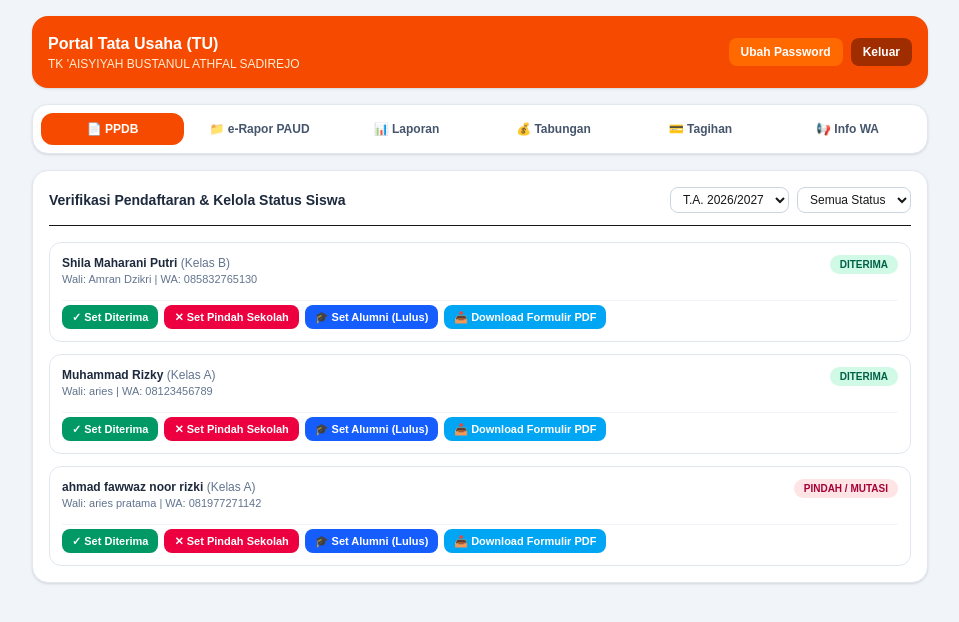
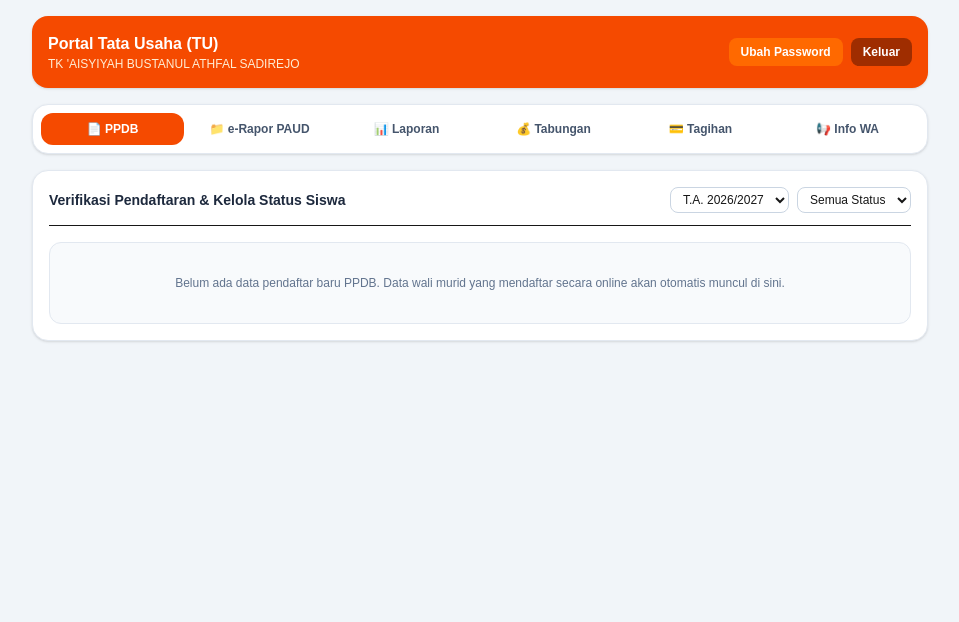
Before and after one commit to ariespratamanur/tk-aisyiyah-sadirejo, a Next.js app: page /portal-tu in a window 1280 px wide. Both pictures are taken after typing "Sample", "Sample123" into the empty fields and a click on the button "Masuk". Shown: the top 622 px of the page, without its empty margins (160-1119 px from the left). Built offline with nearby package versions, Linux system fonts and the light colour scheme.

Commit message:
Update page.tsx
Bersihkan data dummy di Portal TU

```diff
--- a/app/portal-tu/page.tsx
+++ b/app/portal-tu/page.tsx
@@ -10,6 +10,9 @@ export default function PortalTU() {
   const [showChangePassword, setShowChangePassword] = useState(false);
   const [newPassword, setNewPassword] = useState("");
   const [activeTab, setActiveTab] = useState<"ppdb" | "rapor" | "laporan" | "tabungan" | "tagihan" | "wa">("ppdb");
+
+  // Simulasi data pendaftar PPDB riil (kosong secara default jika belum ada yang daftar)
+  const [daftarPPDB] = useState<any[]>([]);
 
   const handleLogin = (e: React.FormEvent) => {
     e.preventDefault();
@@ -238,7 +241,7 @@ export default function PortalTU() {
           </button>
         </div>
 
-        {/* Tab 1: PPDB (Presisi Sesuai Gambar Referensi PPDB) */}
+        {/* Tab 1: PPDB */}
         {activeTab === "ppdb" && (
           <div className="bg-white p-4 rounded-2xl shadow-sm border border-slate-200 space-y-4">
             <div className="flex justify-between items-center border-b pb-3">
@@ -253,99 +256,42 @@ export default function PortalTU() {
               </div>
             </div>
 
+            {daftarPPDB.length === 0 ? (
+              <div className="text-xs text-slate-500 bg-slate-50 p-8 rounded-xl border border-slate-200 text-center">
+                Belum ada data pendaftar baru PPDB. Data wali murid yang mendaftar secara online akan otomatis muncul di sini.
+              </div>
+            ) : (
               <div className="space-y-3">
-              {/* Siswa 1 */}
-              <div className="p-3 border border-slate-200 rounded-xl space-y-3">
+                {daftarPPDB.map((siswa, i) => (
+                  <div key={i} className="p-3 border border-slate-200 rounded-xl space-y-3">
                     <div className="flex justify-between items-start">
                       <div>
-                    <h4 className="text-xs font-bold text-slate-800">Shila Maharani Putri <span className="text-slate-500 font-normal">(Kelas B)</span></h4>
-                    <p className="text-[11px] text-slate-500">Wali: Amran Dzikri | WA: 085832765130</p>
+                        <h4 className="text-xs font-bold text-slate-800">{siswa.nama} <span className="text-slate-500 font-normal">({siswa.kelas})</span></h4>
+                        <p className="text-[11px] text-slate-500">Wali: {siswa.namaWali} | WA: {siswa.wa}</p>
                       </div>
                       <span className="bg-emerald-100 text-emerald-800 font-bold text-[10px] px-2.5 py-0.5 rounded-full uppercase">
-                    DITERIMA
+                        {siswa.status}
                       </span>
                     </div>
                     <div className="flex flex-wrap gap-1.5 pt-1 border-t border-slate-100">
-                  <button className="bg-emerald-600 hover:bg-emerald-700 text-white text-[11px] font-bold px-2.5 py-1 rounded-lg flex items-center gap-1">
-                    ✓ Set Diterima
-                  </button>
-                  <button className="bg-rose-600 hover:bg-rose-700 text-white text-[11px] font-bold px-2.5 py-1 rounded-lg flex items-center gap-1">
-                    ✕ Set Pindah Sekolah
-                  </button>
-                  <button className="bg-blue-600 hover:bg-blue-700 text-white text-[11px] font-bold px-2.5 py-1 rounded-lg flex items-center gap-1">
-                    🎓 Set Alumni (Lulus)
-                  </button>
-                  <button className="bg-sky-500 hover:bg-sky-600 text-white text-[11px] font-bold px-2.5 py-1 rounded-lg flex items-center gap-1">
-                    📥 Download Formulir PDF
-                  </button>
+                      <button className="bg-emerald-600 text-white text-[11px] font-bold px-2.5 py-1 rounded-lg">✓ Set Diterima</button>
+                      <button className="bg-rose-600 text-white text-[11px] font-bold px-2.5 py-1 rounded-lg">✕ Set Pindah Sekolah</button>
+                      <button className="bg-blue-600 text-white text-[11px] font-bold px-2.5 py-1 rounded-lg">🎓 Set Alumni (Lulus)</button>
+                      <button className="bg-sky-500 text-white text-[11px] font-bold px-2.5 py-1 rounded-lg">📥 Download Formulir PDF</button>
                     </div>
                   </div>
-
-              {/* Siswa 2 */}
-              <div className="p-3 border border-slate-200 rounded-xl space-y-3">
-                <div className="flex justify-between items-start">
-                  <div>
-                    <h4 className="text-xs font-bold text-slate-800">Muhammad Rizky <span className="text-slate-500 font-normal">(Kelas A)</span></h4>
-                    <p className="text-[11px] text-slate-500">Wali: aries | WA: 08123456789</p>
+                ))}
               </div>
-                  <span className="bg-emerald-100 text-emerald-800 font-bold text-[10px] px-2.5 py-0.5 rounded-full uppercase">
-                    DITERIMA
-                  </span>
-                </div>
-                <div className="flex flex-wrap gap-1.5 pt-1 border-t border-slate-100">
-                  <button className="bg-emerald-600 hover:bg-emerald-700 text-white text-[11px] font-bold px-2.5 py-1 rounded-lg flex items-center gap-1">
-                    ✓ Set Diterima
-                  </button>
-                  <button className="bg-rose-600 hover:bg-rose-700 text-white text-[11px] font-bold px-2.5 py-1 rounded-lg flex items-center gap-1">
-                    ✕ Set Pindah Sekolah
-                  </button>
-                  <button className="bg-blue-600 hover:bg-blue-700 text-white text-[11px] font-bold px-2.5 py-1 rounded-lg flex items-center gap-1">
-                    🎓 Set Alumni (Lulus)
-                  </button>
-                  <button className="bg-sky-500 hover:bg-sky-600 text-white text-[11px] font-bold px-2.5 py-1 rounded-lg flex items-center gap-1">
-                    📥 Download Formulir PDF
-                  </button>
-                </div>
-              </div>
-
-              {/* Siswa 3 */}
-              <div className="p-3 border border-slate-200 rounded-xl space-y-3">
-                <div className="flex justify-between items-start">
-                  <div>
-                    <h4 className="text-xs font-bold text-slate-800">ahmad fawwaz noor rizki <span className="text-slate-500 font-normal">(Kelas A)</span></h4>
-                    <p className="text-[11px] text-slate-500">Wali: aries pratama | WA: 081977271142</p>
-                  </div>
-                  <span className="bg-rose-100 text-rose-800 font-bold text-[10px] px-2.5 py-0.5 rounded-full uppercase">
-                    PINDAH / MUTASI
-                  </span>
-                </div>
-                <div className="flex flex-wrap gap-1.5 pt-1 border-t border-slate-100">
-                  <button className="bg-emerald-600 hover:bg-emerald-700 text-white text-[11px] font-bold px-2.5 py-1 rounded-lg flex items-center gap-1">
-                    ✓ Set Diterima
-                  </button>
-                  <button className="bg-rose-600 hover:bg-rose-700 text-white text-[11px] font-bold px-2.5 py-1 rounded-lg flex items-center gap-1">
-                    ✕ Set Pindah Sekolah
-                  </button>
-                  <button className="bg-blue-600 hover:bg-blue-700 text-white text-[11px] font-bold px-2.5 py-1 rounded-lg flex items-center gap-1">
-                    🎓 Set Alumni (Lulus)
-                  </button>
-                  <button className="bg-sky-500 hover:bg-sky-600 text-white text-[11px] font-bold px-2.5 py-1 rounded-lg flex items-center gap-1">
-                    📥 Download Formulir PDF
-                  </button>
-                </div>
-              </div>
-            </div>
+            )}
           </div>
         )}
 
-        {/* Tab 2: e-Rapor PAUD (Presisi Sesuai Gambar Referensi Rapor) */}
+        {/* Tab 2: e-Rapor PAUD */}
         {activeTab === "rapor" && (
           <div className="bg-white p-4 rounded-2xl shadow-sm border border-slate-200 space-y-4">
             <div className="flex justify-between items-center border-b pb-3">
               <div>
-                <h2 className="text-sm font-bold text-slate-800 flex items-center gap-1">
-                  📁 Unduh e-Rapor PAUD (Arsip Fisik Sekolah)
-                </h2>
+                <h2 className="text-sm font-bold text-slate-800">Unduh e-Rapor PAUD (Arsip Fisik Sekolah)</h2>
                 <p className="text-xs text-slate-500">Cari & cetak arsip rapor siswa berdasarkan Tahun Ajaran & Status Alumni.</p>
               </div>
               <div className="flex gap-2">
@@ -358,36 +304,8 @@ export default function PortalTU() {
               </div>
             </div>
 
-            <div className="space-y-2">
-              <div className="p-3 border border-slate-200 rounded-xl flex justify-between items-center">
-                <div>
-                  <h4 className="text-xs font-bold text-slate-800">Shila Maharani Putri <span className="text-orange-500 font-normal">(2026/2027)</span></h4>
-                  <p className="text-[11px] text-slate-500">Kelompok: <strong className="text-slate-700">Kelas B</strong> | Status: <strong className="text-emerald-700">DITERIMA</strong> | File Rapor: <strong className="text-amber-700">Belum Ada</strong></p>
-                </div>
-                <button className="bg-slate-100 text-slate-400 font-semibold text-xs px-3 py-1.5 rounded-lg border border-slate-200" disabled>
-                  Belum Ada File
-                </button>
-              </div>
-
-              <div className="p-3 border border-slate-200 rounded-xl flex justify-between items-center">
-                <div>
-                  <h4 className="text-xs font-bold text-slate-800">Muhammad Rizky <span className="text-orange-500 font-normal">(2026/2027)</span></h4>
-                  <p className="text-[11px] text-slate-500">Kelompok: <strong className="text-slate-700">Kelas A</strong> | Status: <strong className="text-emerald-700">DITERIMA</strong> | File Rapor: <strong className="text-amber-700">Belum Ada</strong></p>
-                </div>
-                <button className="bg-slate-100 text-slate-400 font-semibold text-xs px-3 py-1.5 rounded-lg border border-slate-200" disabled>
-                  Belum Ada File
-                </button>
-              </div>
-
-              <div className="p-3 border border-slate-200 rounded-xl flex justify-between items-center">
-                <div>
-                  <h4 className="text-xs font-bold text-slate-800">ahmad fawwaz noor rizki <span className="text-orange-500 font-normal">(2026/2027)</span></h4>
-                  <p className="text-[11px] text-slate-500">Kelompok: <strong className="text-slate-700">Kelas A</strong> | Status: <strong className="text-rose-700">PINDAH / MUTASI</strong> | File Rapor: <strong className="text-amber-700">Belum Ada</strong></p>
-                </div>
-                <button className="bg-slate-100 text-slate-400 font-semibold text-xs px-3 py-1.5 rounded-lg border border-slate-200" disabled>
-                  Belum Ada File
-                </button>
-              </div>
+            <div className="text-xs text-slate-500 bg-slate-50 p-8 rounded-xl border border-slate-200 text-center">
+              Belum ada data arsip rapor pada Tahun Ajaran/Kategori ini.
             </div>
           </div>
         )}
@@ -396,20 +314,8 @@ export default function PortalTU() {
         {activeTab === "laporan" && (
           <div className="bg-white p-4 rounded-2xl shadow-sm border border-slate-200 space-y-4">
             <h2 className="text-sm font-bold text-slate-800 border-b pb-2">Laporan Pembayaran Masuk & Bukti Transfer</h2>
-            <div className="p-4 bg-emerald-50/50 border border-emerald-200 rounded-xl space-y-2">
-              <div className="flex justify-between items-start">
-                <div>
-                  <h3 className="font-bold text-sm text-emerald-950">Muhammad Rizky - SPP Bulanan</h3>
-                  <p className="text-xs text-slate-600 mt-0.5">Periode: Agustus 2026 | Metode: QRIS</p>
-                  <p className="text-xs font-bold text-slate-800 mt-1">Total Masuk: Rp 202.000 <span className="text-slate-500 font-normal">(Inc. Admin Rp 2.000)</span></p>
-                </div>
-                <span className="bg-emerald-200 text-emerald-800 font-bold text-[10px] px-2.5 py-1 rounded-full uppercase tracking-wider">
-                  LUNAS / DITERIMA
-                </span>
-              </div>
-              <button className="bg-blue-600 hover:bg-blue-700 text-white font-semibold text-xs px-3 py-1.5 rounded-lg flex items-center gap-1 mt-2">
-                📥 Download Bukti Kuitansi
-              </button>
+            <div className="text-xs text-slate-500 bg-slate-50 p-8 rounded-xl border border-slate-200 text-center">
+              Belum ada riwayat pembayaran masuk.
             </div>
           </div>
         )}
@@ -442,44 +348,8 @@ export default function PortalTU() {
               <span className="text-2xl">🏦</span>
             </div>
 
-            <div className="space-y-2">
-              <div className="p-3 border border-slate-200 rounded-xl flex justify-between items-center">
-                <div>
-                  <h4 className="text-xs font-bold text-slate-800">Shila Maharani Putri <span className="text-slate-500 font-normal">(Kelas B)</span></h4>
-                  <p className="text-[11px] text-slate-500">Wali: Amran Dzikri | T.A. 2026/2027</p>
-                </div>
-                <div className="text-right">
-                  <p className="text-[10px] text-slate-400 uppercase font-semibold">SALDO AKHIR</p>
-                  <p className="text-xs font-bold text-emerald-700">Rp 0</p>
-                </div>
-              </div>
-
-              <div className="p-3 border border-slate-200 rounded-xl flex justify-between items-center">
-                <div>
-                  <h4 className="text-xs font-bold text-slate-800">Muhammad Rizky <span className="text-slate-500 font-normal">(Kelas A)</span></h4>
-                  <p className="text-[11px] text-slate-500">Wali: aries | T.A. 2026/2027</p>
-                </div>
-                <div className="text-right">
-                  <p className="text-[10px] text-slate-400 uppercase font-semibold">SALDO AKHIR</p>
-                  <p className="text-xs font-bold text-emerald-700">Rp 0</p>
-                </div>
-              </div>
-
-              <div className="p-3 border border-slate-200 rounded-xl space-y-2">
-                <div className="flex justify-between items-center">
-                  <div>
-                    <h4 className="text-xs font-bold text-slate-800">ahmad fawwaz noor rizki <span className="text-slate-500 font-normal">(Kelas A)</span></h4>
-                    <p className="text-[11px] text-slate-500">Wali: aries pratama | T.A. 2026/2027</p>
-                  </div>
-                  <div className="text-right">
-                    <p className="text-[10px] text-slate-400 uppercase font-semibold">SALDO AKHIR</p>
-                    <p className="text-xs font-bold text-slate-400 line-through">Rp 0</p>
-                  </div>
-                </div>
-                <div className="bg-rose-50 text-rose-700 p-2 rounded-lg text-[11px]">
-                  🔴 <strong>Siswa Non-Aktif (Pindah/Mutasi):</strong> Tabungan sudah ditutup dan seluruh dana telah ditarik/dicairkan oleh wali murid pada tanggal kepindahan.
-                </div>
-              </div>
+            <div className="text-xs text-slate-500 bg-slate-50 p-8 rounded-xl border border-slate-200 text-center">
+              Belum ada data tabungan siswa yang tercatat.
             </div>
           </div>
         )}
@@ -509,7 +379,7 @@ export default function PortalTU() {
                 <label className="block text-xs font-semibold text-slate-700 mb-1">Nominal (Rp)</label>
                 <input
                   type="text"
-                  defaultValue="200000"
+                  placeholder="Masukkan nominal tagihan"
                   className="w-full px-3 py-2 border border-slate-300 rounded-lg text-xs"
                 />
               </div>
```
Lines whose indentation alone changed are shown as unchanged.
